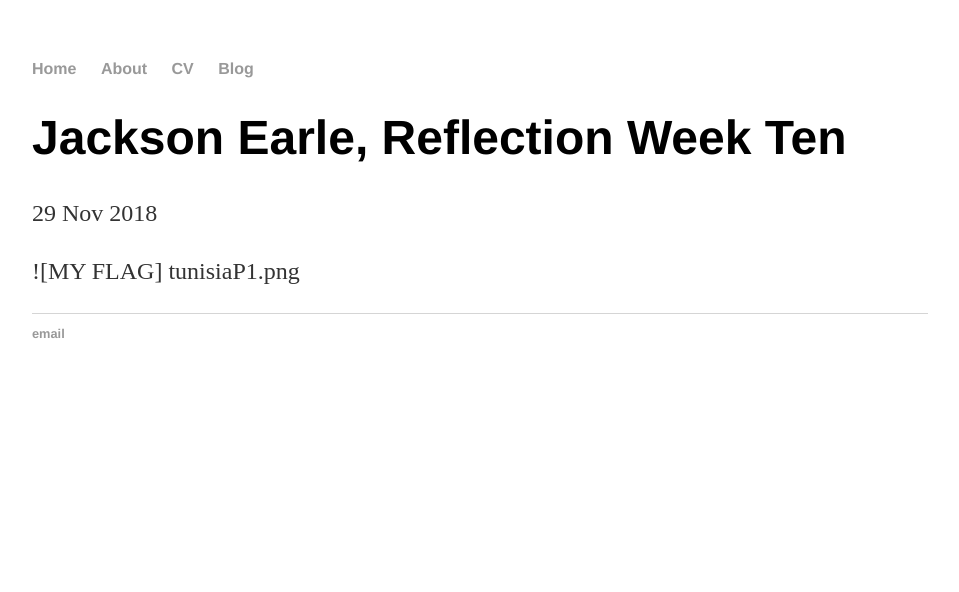
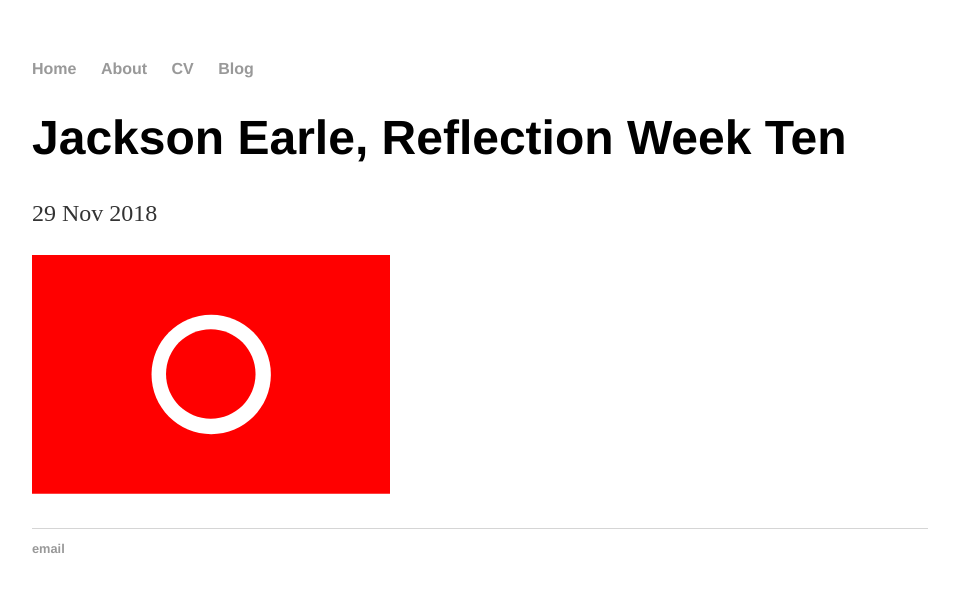
Before and after one commit to jacksone4296/jacksone4296.github.io, a Jekyll site: the page built from _posts/2018-12-13-jackson-earle-learning-blog.md, in a window 1280 px wide. Shown: the top 592 px of the page, without its empty margins (160-1119 px from the left). Built offline with Jekyll 4.4.1, drawn with Linux system fonts in a browser that asks for light colours.

Commit message:
Update 2018-12-13-jackson-earle-learning-blog.md

```diff
--- a/_posts/2018-12-13-jackson-earle-learning-blog.md
+++ b/_posts/2018-12-13-jackson-earle-learning-blog.md
@@ -6,4 +6,4 @@ date: 2018-11-29
 
 
 
-![MY FLAG] tunisiaP1.png
+![MY FLAG](/images/tunisiaP1.png)
```
